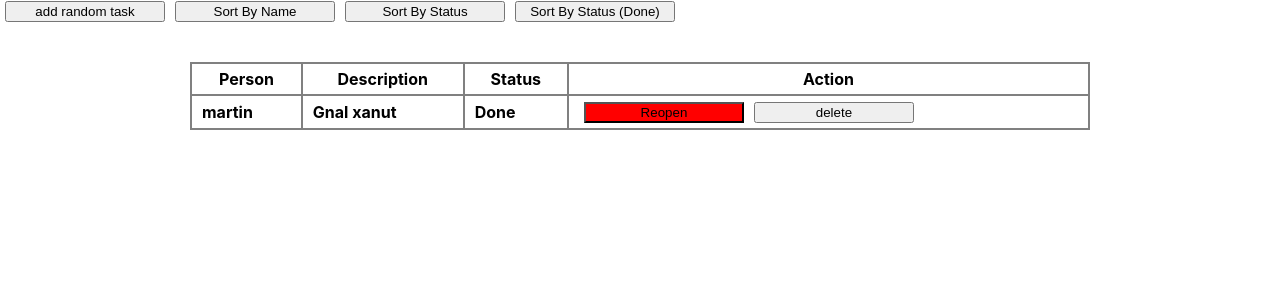
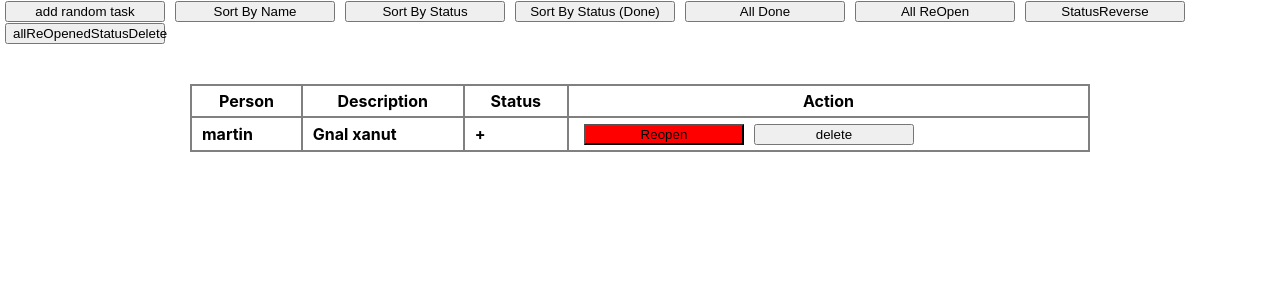
Before and after one commit to MartinElizbaryan/Edgar-React, a React (Create React App) app: page / in a window 1280 px wide. Both pictures are taken after a click on the button "add random task". Shown: the top 300 px of the page. Built offline with nearby package versions, Linux system fonts and the light colour scheme.

Commit message:
homework done

```diff
--- a/src/components/Tasks/Tasks.hooks.js
+++ b/src/components/Tasks/Tasks.hooks.js
@@ -87,8 +87,8 @@ export const useTasks = () => {
   const sortByStatusDone = () => {
     // Todo - change like preview code
 
-    setTasks(
-      [...tasks].sort((a, b) => {
+    const cloneTasks = [...tasks];
+      cloneTasks.sort((a, b) => {
         if (settings.status.isToDown) {
           if (a.status > b.status) {
             return 1;
@@ -98,10 +98,34 @@ export const useTasks = () => {
           }
         }
       })
-    );
+    setTasks(cloneTasks)
+    setSettings({
+      ...settings,
+      status: { isToDown: !settings.status.isToDown, isActive: true },
+    });
   };
 
-  console.table(tasks);
+  const allDone = ()=>{
+    const cloneTasks = [...tasks]
+    cloneTasks.map((item)=> item.status = true)
+    setTasks(cloneTasks)
+  }
+
+  const allReOpen = ()=>{
+    const cloneTasks = [...tasks]
+    cloneTasks.map((item)=> item.status = false)
+    setTasks(cloneTasks)
+  }
+
+  const statusReverse = ()=>{
+    const cloneTasks = [...tasks]
+    cloneTasks.map((item) => item.status = !item.status)
+    setTasks(cloneTasks)
+  }
+
+  const allReOpenedStatusDelete = ()=>{
+    setTasks([...tasks].filter((item)=> item.status === true))
+  }
 
   return {
     addRandomTask,
@@ -112,5 +136,9 @@ export const useTasks = () => {
     sortByName,
     sortByStatus,
     sortByStatusDone,
+    allDone,
+    allReOpen,
+    statusReverse,
+    allReOpenedStatusDelete
   };
 };
--- a/src/components/Tasks/Tasks.js
+++ b/src/components/Tasks/Tasks.js
@@ -11,6 +11,10 @@ const Tasks = () => {
     sortByName,
     sortByStatus,
     sortByStatusDone,
+    allDone,
+    allReOpen,
+    statusReverse,
+    allReOpenedStatusDelete,
   } = useTasks();
 
   return (
@@ -19,6 +23,10 @@ const Tasks = () => {
       <button onClick={sortByName}>Sort By Name</button>
       <button onClick={sortByStatus}>Sort By Status</button>
       <button onClick={sortByStatusDone}>Sort By Status (Done)</button>
+      <button onClick={allDone}>All Done</button>
+      <button onClick={allReOpen}>All ReOpen</button>
+      <button onClick={statusReverse}>StatusReverse</button>
+      <button onClick={allReOpenedStatusDelete}>allReOpenedStatusDelete</button>
 
       <br />
       <br />
@@ -38,7 +46,7 @@ const Tasks = () => {
             <tr key={item.id}>
               <td>{item.name}</td>
               <td>{item.description}</td>
-              <td>{item.status ? "Done" : "-"}</td>
+              <td>{item.status ? "+" : "-"}</td>
               <td>
                 {item.status ? (
                   <button
```
